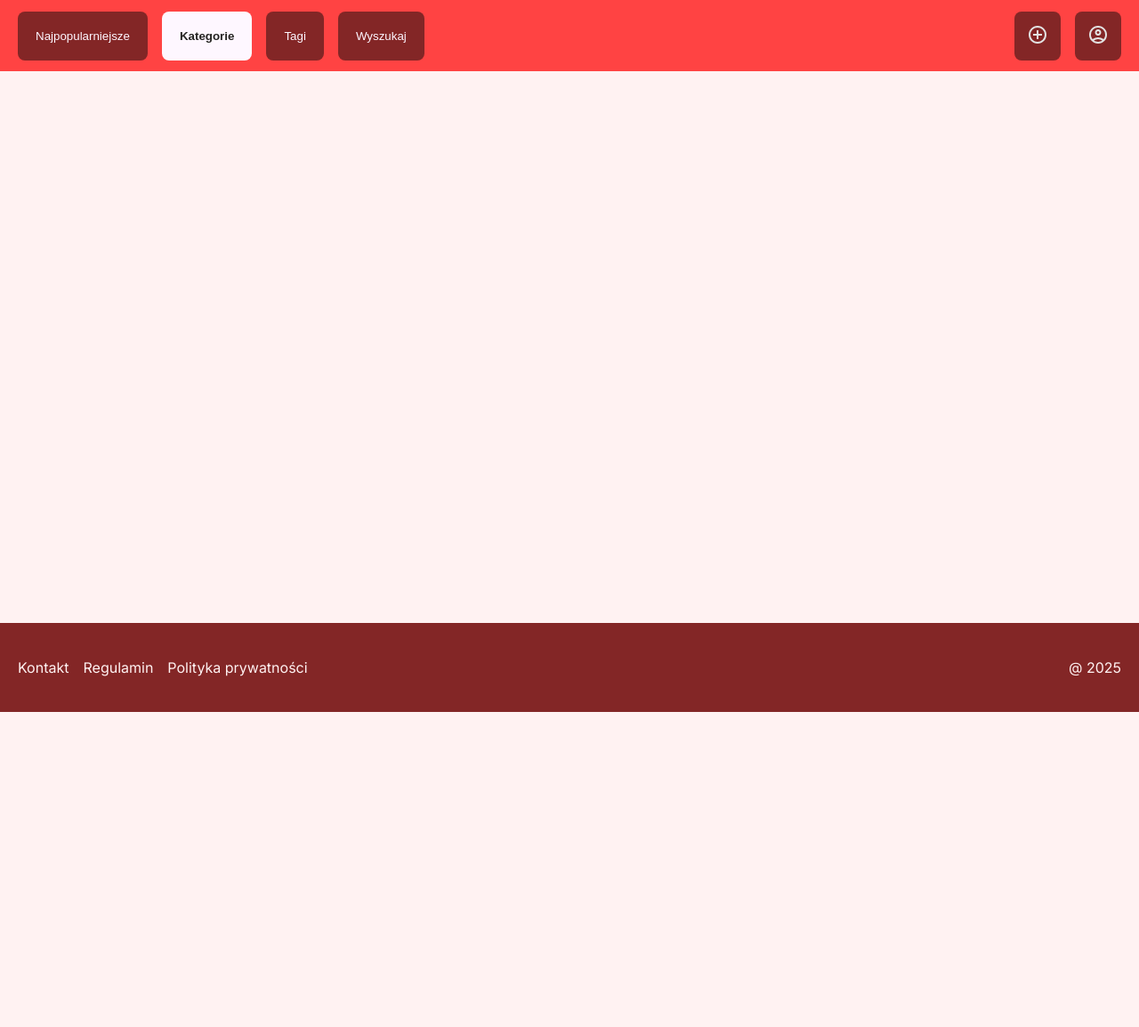
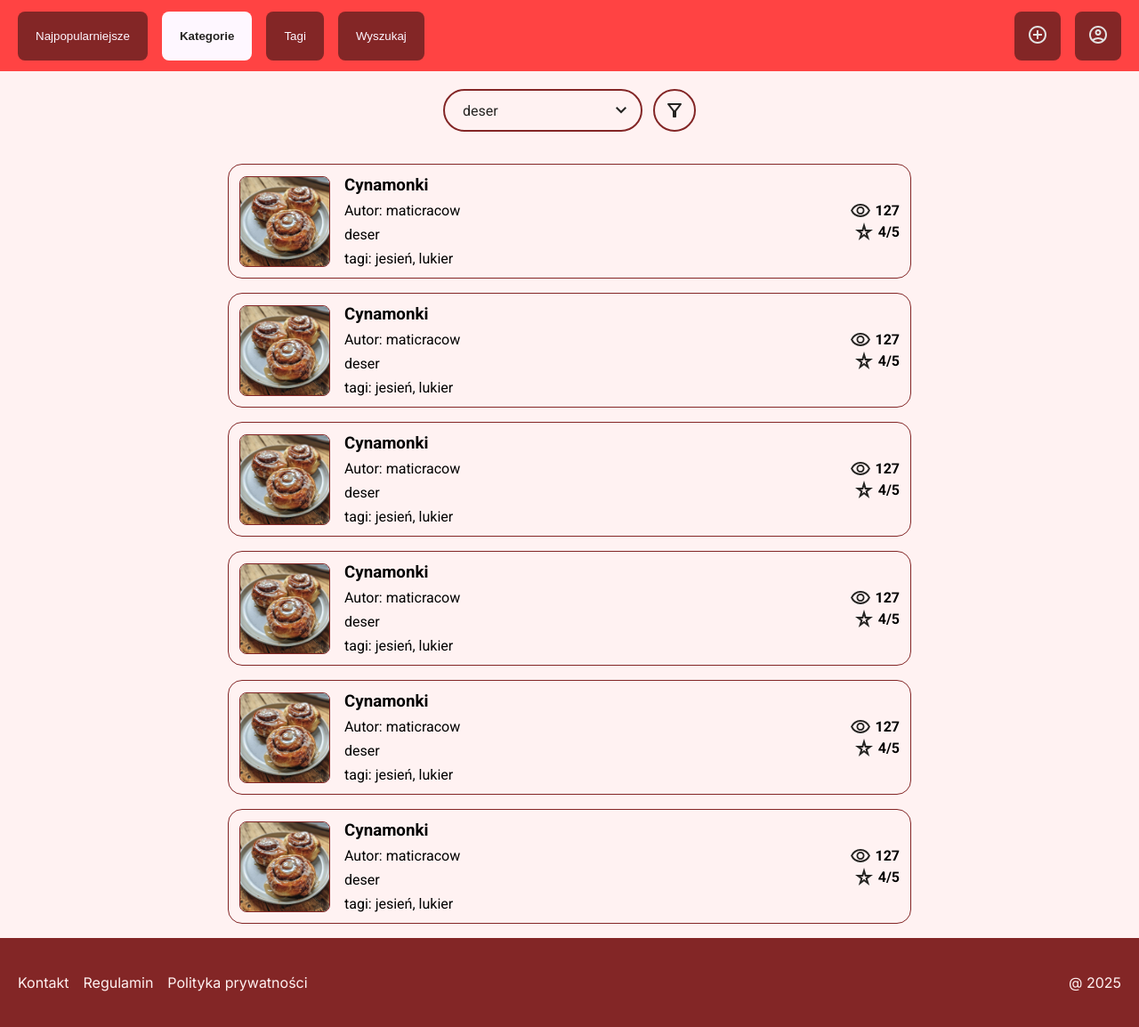
Before and after one commit to jakubjachxwicz/food-diy, a PHP site: page /public/views/recipe-list.html in a window 1280 px wide. Shown: the whole page at 89% size. Before the commit the page ends 800 px from the top, so only its background shows below. Run offline with PHP 8.4, Linux system fonts and the light colour scheme.

Commit message:
recipes ui done

```diff
--- a/public/styles/main.css
+++ b/public/styles/main.css
@@ -18,6 +18,7 @@ body {
     display: flex;
     flex-direction: column;
     align-items: center;
+    font-family: "Roboto", sans-serif;
 }
 
 footer {
--- a/public/styles/recipe-list.css
+++ b/public/styles/recipe-list.css
@@ -0,0 +1,110 @@
+.category-filtering {
+    display: flex;
+    align-items: center;
+    gap: 12px;
+    margin: 20px 0;
+    color: var(--dark-bg-color);
+}
+
+.category-filtering > div {
+    display: flex;
+    align-items: center;
+    justify-content: space-between;
+    gap: 8px;
+    width: 200px;
+}
+
+.category-filtering svg {
+    fill: var(--dark-bg-color);
+}
+
+.category-filtering span {
+    font-size: 16px;
+    margin-left: 10px;
+}
+
+.category-filtering > * {
+    border: solid 2px var(--dark-red);
+    border-radius: 24px;
+    padding: 10px;
+    cursor: pointer;
+}
+
+.recipe-list {
+    width: 50%;
+    display: flex;
+    flex-direction: column;
+    gap: 16px;
+    justify-content: space-between;
+    margin: 16px 0;
+}
+
+.recipe-card {
+    display: flex;
+    flex-direction: row;
+    gap: 16px;
+    justify-content: space-between;
+    align-items: center;
+    border: 1px solid var(--dark-red);
+    border-radius: 16px;
+    padding: 12px;
+    cursor: pointer;
+}
+
+.recipe-card > img {
+    width: 100px;
+    height: 100px;
+    object-fit: cover;
+    border: 1px solid var(--dark-red);
+    border-radius: 8px;
+}
+
+.recipe-card-content {
+    display: flex;
+    flex-direction: column;
+    gap: 8px;
+    flex-grow: 1;
+}
+
+.recipe-card-content h3 {
+    margin: 0;
+}
+
+.recipe-card-footer {
+    display: flex;
+    flex-direction: column;
+    align-items: flex-end;
+}
+
+.recipe-card-footer > div {
+    display: flex;
+    align-items: center;
+    gap: 4px;
+}
+
+.recipe-card-footer svg {
+    fill: var(--dark-bg-color);
+}
+
+.recipe-card-footer span {
+    font-weight: bold;
+}
+
+
+@media only screen and (max-width: 1500px) {
+.recipe-list {
+    width: 60%;
+}
+}
+
+@media only screen and (max-width: 1000px) {
+.recipe-list {
+    width: 80%;
+}
+}
+
+@media only screen and (max-width: 600px) {
+.recipe-list {
+    width: 95%;
+}
+}
--- a/public/views/recipe-list.html
+++ b/public/views/recipe-list.html
@@ -39,11 +39,146 @@
     </div>
 
     <div class="category-filtering">
-
+        <div>
+            <span>deser</span>
+            <svg xmlns="http://www.w3.org/2000/svg" height="24px" viewBox="0 -960 960 960" width="24px" fill="#e3e3e3"><path d="M480-344 240-584l56-56 184 184 184-184 56 56-240 240Z"/></svg>
+        </div>
+        <svg xmlns="http://www.w3.org/2000/svg" height="24px" viewBox="0 -960 960 960" width="24px" fill="#e3e3e3"><path d="M440-160q-17 0-28.5-11.5T400-200v-240L168-736q-15-20-4.5-42t36.5-22h560q26 0 36.5 22t-4.5 42L560-440v240q0 17-11.5 28.5T520-160h-80Zm40-308 198-252H282l198 252Zm0 0Z"/></svg>
     </div>
 
     <div class="recipe-list">
+        <!-- Dummy here for now -->
+        <div class="recipe-card">
+            <img src="public/static/cynamonki.jpeg" alt="Cynamonki">
 
+            <div class="recipe-card-content">
+                <h3>Cynamonki</h3>
+                <span>Autor: maticracow</span>
+                <span>deser</span>
+                <span>tagi: jesień, lukier</span>
+            </div>
+
+            <div class="recipe-card-footer">
+                <div>
+                    <svg xmlns="http://www.w3.org/2000/svg" height="24px" viewBox="0 -960 960 960" width="24px" fill="#e3e3e3"><path d="M480-320q75 0 127.5-52.5T660-500q0-75-52.5-127.5T480-680q-75 0-127.5 52.5T300-500q0 75 52.5 127.5T480-320Zm0-72q-45 0-76.5-31.5T372-500q0-45 31.5-76.5T480-608q45 0 76.5 31.5T588-500q0 45-31.5 76.5T480-392Zm0 192q-146 0-266-81.5T40-500q54-137 174-218.5T480-800q146 0 266 81.5T920-500q-54 137-174 218.5T480-200Zm0-300Zm0 220q113 0 207.5-59.5T832-500q-50-101-144.5-160.5T480-720q-113 0-207.5 59.5T128-500q50 101 144.5 160.5T480-280Z"/></svg>
+                    <span>127</span>
+                </div>
+                <div>
+                    <svg xmlns="http://www.w3.org/2000/svg" height="24px" viewBox="0 -960 960 960" width="24px" fill="#e3e3e3"><path d="m384-334 96-74 96 74-36-122 90-64H518l-38-124-38 124H330l90 64-36 122ZM233-120l93-304L80-600h304l96-320 96 320h304L634-424l93 304-247-188-247 188Zm247-369Z"/></svg>
+                    <span>4/5</span>
+                </div>
+            </div>
+        </div>
+
+        <div class="recipe-card">
+            <img src="public/static/cynamonki.jpeg" alt="Cynamonki">
+
+            <div class="recipe-card-content">
+                <h3>Cynamonki</h3>
+                <span>Autor: maticracow</span>
+                <span>deser</span>
+                <span>tagi: jesień, lukier</span>
+            </div>
+
+            <div class="recipe-card-footer">
+                <div>
+                    <svg xmlns="http://www.w3.org/2000/svg" height="24px" viewBox="0 -960 960 960" width="24px" fill="#e3e3e3"><path d="M480-320q75 0 127.5-52.5T660-500q0-75-52.5-127.5T480-680q-75 0-127.5 52.5T300-500q0 75 52.5 127.5T480-320Zm0-72q-45 0-76.5-31.5T372-500q0-45 31.5-76.5T480-608q45 0 76.5 31.5T588-500q0 45-31.5 76.5T480-392Zm0 192q-146 0-266-81.5T40-500q54-137 174-218.5T480-800q146 0 266 81.5T920-500q-54 137-174 218.5T480-200Zm0-300Zm0 220q113 0 207.5-59.5T832-500q-50-101-144.5-160.5T480-720q-113 0-207.5 59.5T128-500q50 101 144.5 160.5T480-280Z"/></svg>
+                    <span>127</span>
+                </div>
+                <div>
+                    <svg xmlns="http://www.w3.org/2000/svg" height="24px" viewBox="0 -960 960 960" width="24px" fill="#e3e3e3"><path d="m384-334 96-74 96 74-36-122 90-64H518l-38-124-38 124H330l90 64-36 122ZM233-120l93-304L80-600h304l96-320 96 320h304L634-424l93 304-247-188-247 188Zm247-369Z"/></svg>
+                    <span>4/5</span>
+                </div>
+            </div>
+        </div>
+
+        <div class="recipe-card">
+            <img src="public/static/cynamonki.jpeg" alt="Cynamonki">
+
+            <div class="recipe-card-content">
+                <h3>Cynamonki</h3>
+                <span>Autor: maticracow</span>
+                <span>deser</span>
+                <span>tagi: jesień, lukier</span>
+            </div>
+
+            <div class="recipe-card-footer">
+                <div>
+                    <svg xmlns="http://www.w3.org/2000/svg" height="24px" viewBox="0 -960 960 960" width="24px" fill="#e3e3e3"><path d="M480-320q75 0 127.5-52.5T660-500q0-75-52.5-127.5T480-680q-75 0-127.5 52.5T300-500q0 75 52.5 127.5T480-320Zm0-72q-45 0-76.5-31.5T372-500q0-45 31.5-76.5T480-608q45 0 76.5 31.5T588-500q0 45-31.5 76.5T480-392Zm0 192q-146 0-266-81.5T40-500q54-137 174-218.5T480-800q146 0 266 81.5T920-500q-54 137-174 218.5T480-200Zm0-300Zm0 220q113 0 207.5-59.5T832-500q-50-101-144.5-160.5T480-720q-113 0-207.5 59.5T128-500q50 101 144.5 160.5T480-280Z"/></svg>
+                    <span>127</span>
+                </div>
+                <div>
+                    <svg xmlns="http://www.w3.org/2000/svg" height="24px" viewBox="0 -960 960 960" width="24px" fill="#e3e3e3"><path d="m384-334 96-74 96 74-36-122 90-64H518l-38-124-38 124H330l90 64-36 122ZM233-120l93-304L80-600h304l96-320 96 320h304L634-424l93 304-247-188-247 188Zm247-369Z"/></svg>
+                    <span>4/5</span>
+                </div>
+            </div>
+        </div>
+
+        <div class="recipe-card">
+            <img src="public/static/cynamonki.jpeg" alt="Cynamonki">
+
+            <div class="recipe-card-content">
+                <h3>Cynamonki</h3>
+                <span>Autor: maticracow</span>
+                <span>deser</span>
+                <span>tagi: jesień, lukier</span>
+            </div>
+
+            <div class="recipe-card-footer">
+                <div>
+                    <svg xmlns="http://www.w3.org/2000/svg" height="24px" viewBox="0 -960 960 960" width="24px" fill="#e3e3e3"><path d="M480-320q75 0 127.5-52.5T660-500q0-75-52.5-127.5T480-680q-75 0-127.5 52.5T300-500q0 75 52.5 127.5T480-320Zm0-72q-45 0-76.5-31.5T372-500q0-45 31.5-76.5T480-608q45 0 76.5 31.5T588-500q0 45-31.5 76.5T480-392Zm0 192q-146 0-266-81.5T40-500q54-137 174-218.5T480-800q146 0 266 81.5T920-500q-54 137-174 218.5T480-200Zm0-300Zm0 220q113 0 207.5-59.5T832-500q-50-101-144.5-160.5T480-720q-113 0-207.5 59.5T128-500q50 101 144.5 160.5T480-280Z"/></svg>
+                    <span>127</span>
+                </div>
+                <div>
+                    <svg xmlns="http://www.w3.org/2000/svg" height="24px" viewBox="0 -960 960 960" width="24px" fill="#e3e3e3"><path d="m384-334 96-74 96 74-36-122 90-64H518l-38-124-38 124H330l90 64-36 122ZM233-120l93-304L80-600h304l96-320 96 320h304L634-424l93 304-247-188-247 188Zm247-369Z"/></svg>
+                    <span>4/5</span>
+                </div>
+            </div>
+        </div>
+
+        <div class="recipe-card">
+            <img src="public/static/cynamonki.jpeg" alt="Cynamonki">
+
+            <div class="recipe-card-content">
+                <h3>Cynamonki</h3>
+                <span>Autor: maticracow</span>
+                <span>deser</span>
+                <span>tagi: jesień, lukier</span>
+            </div>
+
+            <div class="recipe-card-footer">
+                <div>
+                    <svg xmlns="http://www.w3.org/2000/svg" height="24px" viewBox="0 -960 960 960" width="24px" fill="#e3e3e3"><path d="M480-320q75 0 127.5-52.5T660-500q0-75-52.5-127.5T480-680q-75 0-127.5 52.5T300-500q0 75 52.5 127.5T480-320Zm0-72q-45 0-76.5-31.5T372-500q0-45 31.5-76.5T480-608q45 0 76.5 31.5T588-500q0 45-31.5 76.5T480-392Zm0 192q-146 0-266-81.5T40-500q54-137 174-218.5T480-800q146 0 266 81.5T920-500q-54 137-174 218.5T480-200Zm0-300Zm0 220q113 0 207.5-59.5T832-500q-50-101-144.5-160.5T480-720q-113 0-207.5 59.5T128-500q50 101 144.5 160.5T480-280Z"/></svg>
+                    <span>127</span>
+                </div>
+                <div>
+                    <svg xmlns="http://www.w3.org/2000/svg" height="24px" viewBox="0 -960 960 960" width="24px" fill="#e3e3e3"><path d="m384-334 96-74 96 74-36-122 90-64H518l-38-124-38 124H330l90 64-36 122ZM233-120l93-304L80-600h304l96-320 96 320h304L634-424l93 304-247-188-247 188Zm247-369Z"/></svg>
+                    <span>4/5</span>
+                </div>
+            </div>
+        </div>
+
+        <div class="recipe-card">
+            <img src="public/static/cynamonki.jpeg" alt="Cynamonki">
+
+            <div class="recipe-card-content">
+                <h3>Cynamonki</h3>
+                <span>Autor: maticracow</span>
+                <span>deser</span>
+                <span>tagi: jesień, lukier</span>
+            </div>
+
+            <div class="recipe-card-footer">
+                <div>
+                    <svg xmlns="http://www.w3.org/2000/svg" height="24px" viewBox="0 -960 960 960" width="24px" fill="#e3e3e3"><path d="M480-320q75 0 127.5-52.5T660-500q0-75-52.5-127.5T480-680q-75 0-127.5 52.5T300-500q0 75 52.5 127.5T480-320Zm0-72q-45 0-76.5-31.5T372-500q0-45 31.5-76.5T480-608q45 0 76.5 31.5T588-500q0 45-31.5 76.5T480-392Zm0 192q-146 0-266-81.5T40-500q54-137 174-218.5T480-800q146 0 266 81.5T920-500q-54 137-174 218.5T480-200Zm0-300Zm0 220q113 0 207.5-59.5T832-500q-50-101-144.5-160.5T480-720q-113 0-207.5 59.5T128-500q50 101 144.5 160.5T480-280Z"/></svg>
+                    <span>127</span>
+                </div>
+                <div>
+                    <svg xmlns="http://www.w3.org/2000/svg" height="24px" viewBox="0 -960 960 960" width="24px" fill="#e3e3e3"><path d="m384-334 96-74 96 74-36-122 90-64H518l-38-124-38 124H330l90 64-36 122ZM233-120l93-304L80-600h304l96-320 96 320h304L634-424l93 304-247-188-247 188Zm247-369Z"/></svg>
+                    <span>4/5</span>
+                </div>
+            </div>
+        </div>
     </div>
 
     <footer>
```
Also changed, not shown: public/static/cynamonki.jpeg (added).
